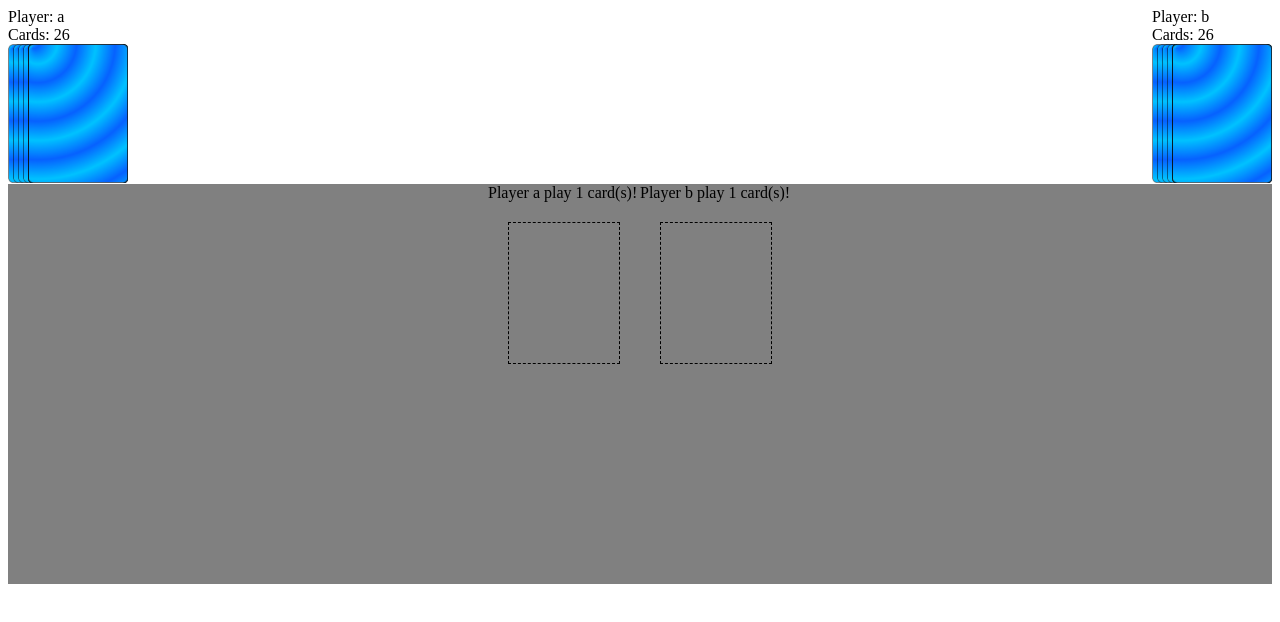
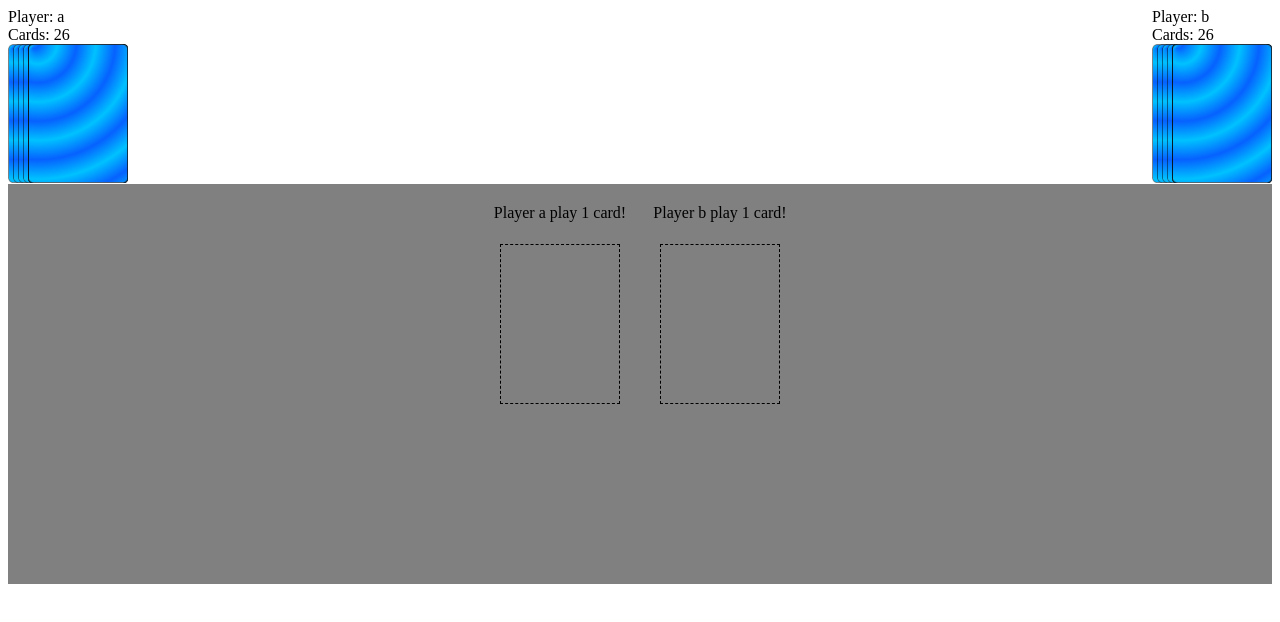
Before and after one commit to czeller/war, a Vue app: page / in a window 1280 px wide. Shown: the top 622 px of the page. Built offline with nearby package versions, Linux system fonts and the light colour scheme.

Commit message:
Center messaging

```diff
--- a/src/components/Battle.vue
+++ b/src/components/Battle.vue
@@ -73,7 +73,7 @@ export default {
 				});
 
 			//todo: is a stalemate possible if you end with a tiebreaker?
-			if (players[0].score != players[1].score) {
+			if (false && players[0].score != players[1].score) {
 				//we have a winner!
 				this.battleResults = "Player " + players[0].name + " won!"; //todo: show how many cards the player won?
 				this.wargameStore.endBattles(players[0].originalPlayerIndex);
@@ -99,14 +99,18 @@ export default {
 
 <template>
 	<div>
-		<div>
+		<div style="min-height:20px; text-align:center;">
 			{{battleResults}}
 		</div>
 
 		<div>
 			<div style="display:flex; justify-content:center;">
 				<div v-for="(player, index) in players" :key="index">
-					Player {{player.name}} play {{numberOfCardsRequired - player.cards.length}} card(s)!
+					<div style="min-height:20px; text-align:center;">
+						<template v-if="numberOfCardsRequired - player.cards.length > 0">
+							Player {{player.name}} play {{numberOfCardsRequired - player.cards.length}} card{{numberOfCardsRequired - player.cards.length > 1 ? 's' : ''}}!
+						</template>
+					</div>
 
 					<div class="player-cards">
 						<PlayingCard
@@ -120,7 +124,6 @@ export default {
 				</div>
 			</div>
 
-			<!--todo if current battle is a tiebreaker, show cards from previous battles separately-->
 			<template v-if="wargameStore.battles.length > 1">
 				PLAYED CARDS...
 				<div style="display:flex;">
@@ -160,10 +163,11 @@ export default {
 
 <style scoped>
 .player-cards {
+	box-sizing: border-box;
 	position: relative;
 	margin: 20px;
-	width: 110px; /* match card */
-	height: 140px; /* match card */
+	width: 120px; /* match card */
+	height: 160px; /* match card */
 	border: 1px dashed black;
 	text-align: center;
 	display: flex;
@@ -171,11 +175,13 @@ export default {
 }
 
 .card {
+	top: 10px;
+	left: 10px;
 	position: absolute;
 }
 
 /* offset tiebreaker card */
 .card+.card {
-	left:5px;
+	left: 15px;
 }
 </style>
```
